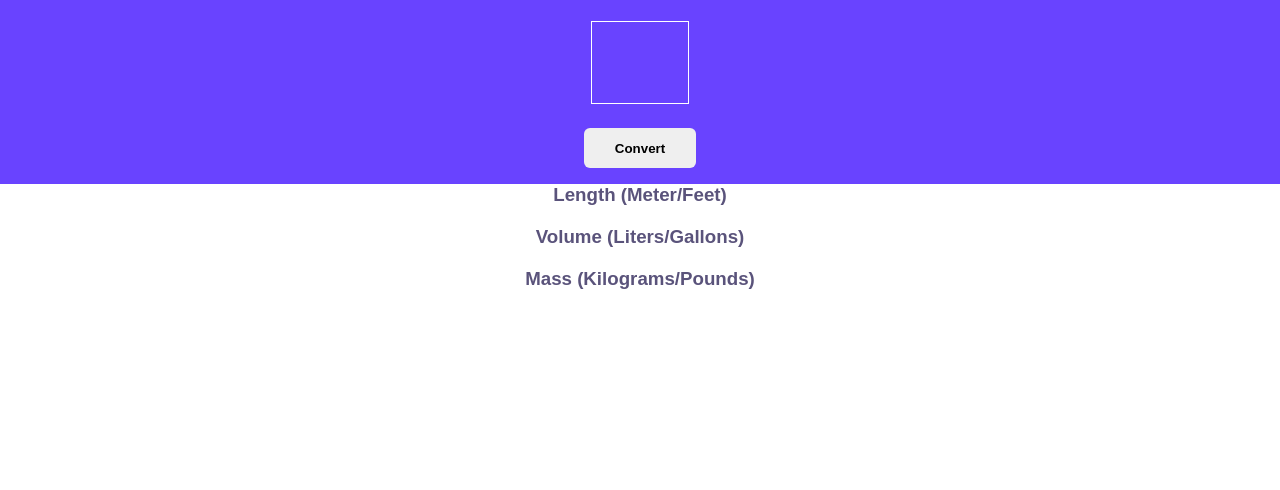
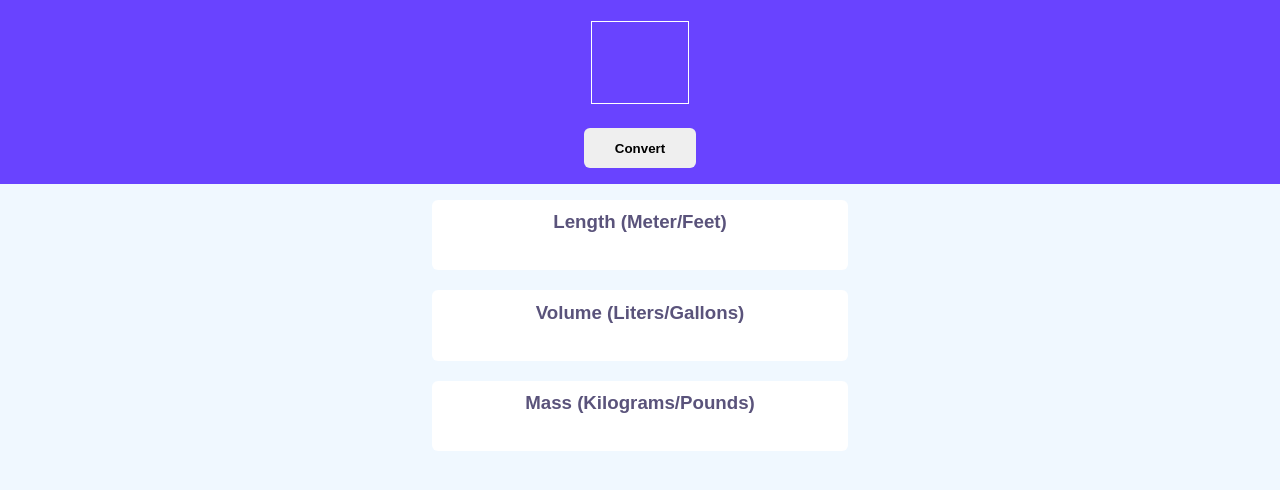
Before and after one commit to nelly476/unit-converter, a plain HTML site: page index.html in a window 1280 px wide. Shown: the part 56-546 px from the top of the page. Drawn offline with Linux system fonts and the light colour scheme.

Commit message:
add styling for metrics section

```diff
--- a/script.js
+++ b/script.js
@@ -17,4 +17,8 @@ convertBtn.addEventListener("click", function () {
 ${inputEl.value} litres = ${(inputEl.value * 0.264).toFixed(2)} gallons |
 ${inputEl.value} gallons = ${(inputEl.value / 0.264).toFixed(2)} litres
 `;
+  massEl.textContent += `
+${inputEl.value} kilos = ${(inputEl.value * 2.204).toFixed(2)} pounds |
+${inputEl.value} pounds = ${(inputEl.value / 2.204).toFixed(2)} kilos
+`;
 });
--- a/style.css
+++ b/style.css
@@ -6,6 +6,8 @@
 
 body {
   font-family: Arial, sans-serif;
+  height: 100vh;
+  background-color: aliceblue;
 }
 
 header {
@@ -47,9 +49,13 @@ header {
 .metrics-section {
   color: #5a537b;
   display: grid;
+  row-gap: 0.4rem;
   justify-content: center;
-
-  box-sizing: border-box;
+  background-color: white;
+  width: 22rem;
+  height: 3rem;
+  padding: 0.7rem 2rem;
+  border-radius: 6px;
 }
 
 .metrics-section h3 {
@@ -58,5 +64,7 @@ header {
 
 .container {
   display: grid;
+  justify-content: center;
   row-gap: 20px;
+  padding: 1rem;
 }
```
